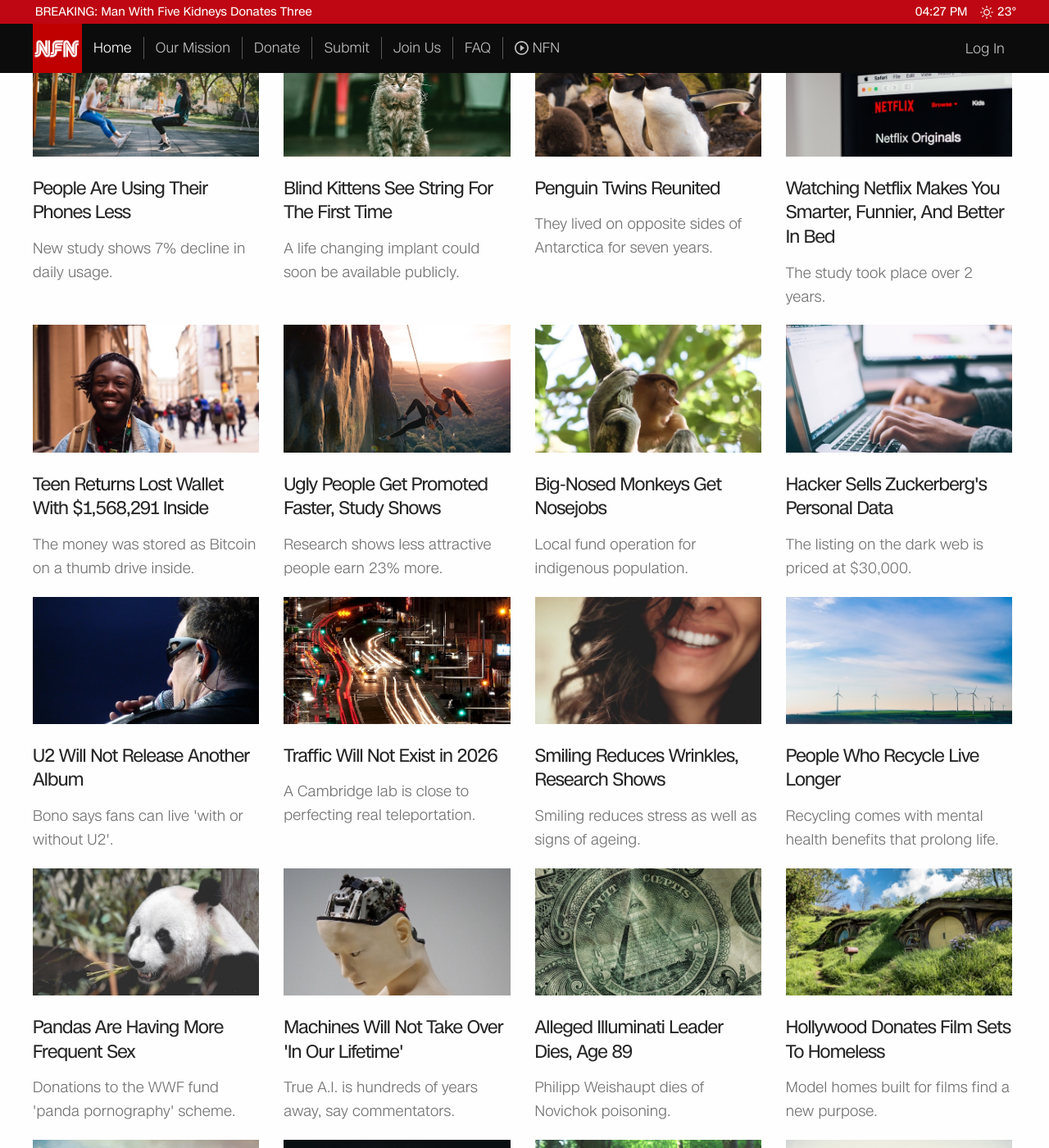
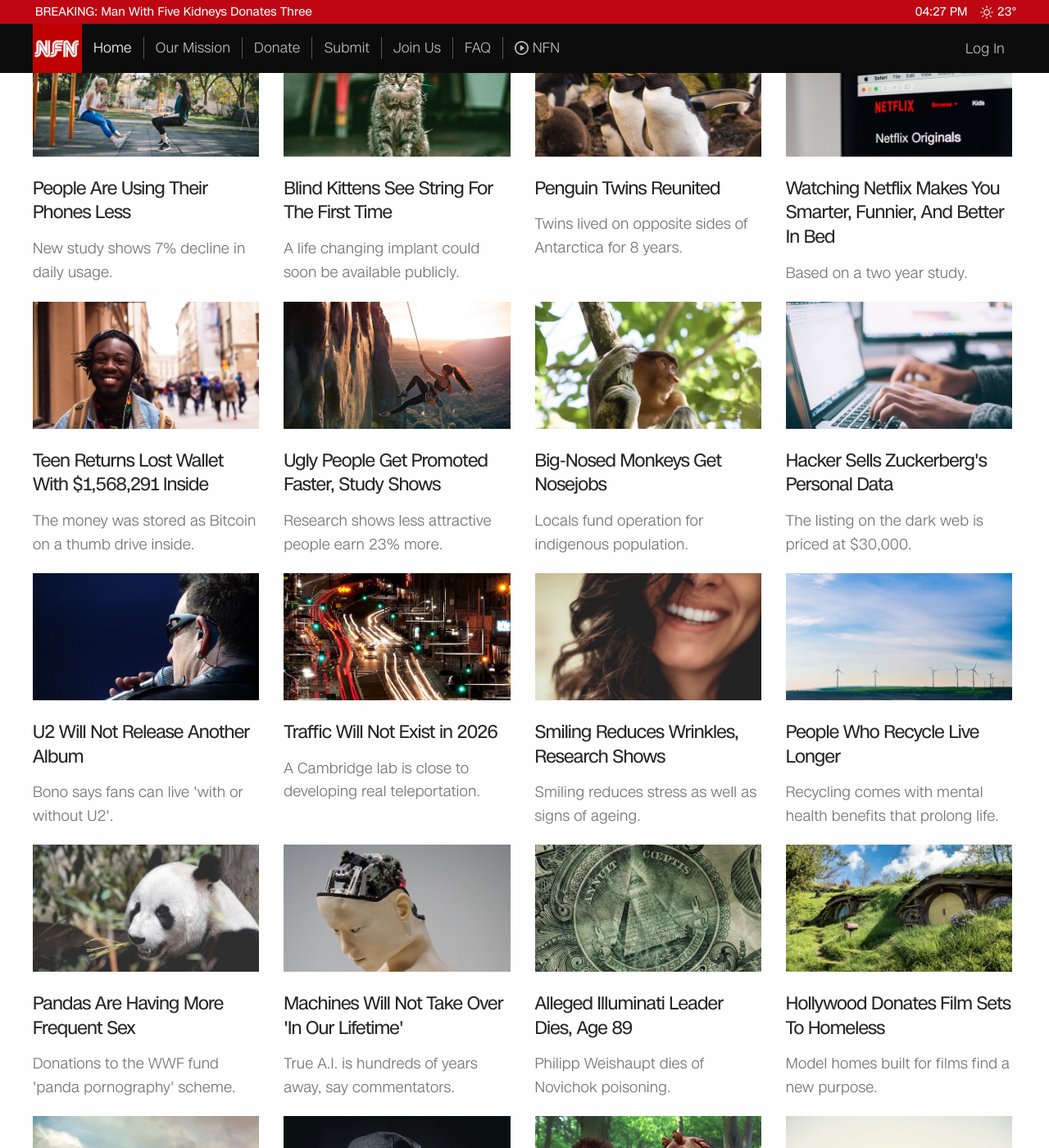
Before and after one commit to olifrost/nfn, a Jekyll site: the page built from index.html, in a window 1280 px wide and 1400 px high, scrolled down 440 px. Shown: the whole window at 82% size. Built offline with Jekyll 4.4.1, drawn with Linux system fonts in a browser that asks for light colours; some web fonts are replaced.

```diff
--- a/_posts/2018-02-24-traffic-will-not-exist.md
+++ b/_posts/2018-02-24-traffic-will-not-exist.md
@@ -3,7 +3,7 @@
 title: Traffic Will Not Exist in 2026
 image: /img/traffic.jpg
 tags: Breakthroughs
-description: A Cambridge lab is close to perfecting real teleportation.
+description: A Cambridge lab is close to developing real teleportation.
 ---
 
 Traffic, as a worldwide phenomenon has existed almost as long as the horse and cart.
--- a/_posts/2018-02-25-big-nosed-monkeys-get-nosejobs.md
+++ b/_posts/2018-02-25-big-nosed-monkeys-get-nosejobs.md
@@ -3,7 +3,7 @@
 title: Big-Nosed Monkeys Get Nosejobs
 image: /img/monkey-nose.jpg
 tags: Inspiring
-description: Local fund operation for indigenous population.
+description: Locals fund operation for indigenous population.
 
 ---
 
--- a/_posts/2018-03-03-new-study-netflix-users.md
+++ b/_posts/2018-03-03-new-study-netflix-users.md
@@ -3,7 +3,7 @@
 title: Watching Netflix Makes You Smarter, Funnier, And Better In Bed
 image: /img/netflix.jpg
 tags: Well-being
-description: The study took place over 2 years.
+description: Based on a two year study.
 
 ---
 
--- a/_posts/2018-03-03-penguin-twins-reunited.md
+++ b/_posts/2018-03-03-penguin-twins-reunited.md
@@ -3,10 +3,10 @@
 title: Penguin Twins Reunited
 image: /img/penguin-twins.jpg
 tags: Inspiring
-description: They lived on opposite sides of Antarctica for seven years.
+description: Twins lived on opposite sides of Antarctica for 8 years.
 ---
 
-Shrimpy and Fishcakes, two emperor penguins, were separated shortly after birth following a mile-long iceberg split in 2011.
+Shrimpy and Fishcakes, two emperor penguins, were separated shortly after birth following a mile-long iceberg split in 2010.
 
 The two lived apart for seven years on opposite ends of Antarctica, until one eagle-eyed explorer for the Antarctica Survey noticed an unusual likeness between the colouring under their wings.
 
```
Also changed, not shown: mission.md (+2 -0 lines).
